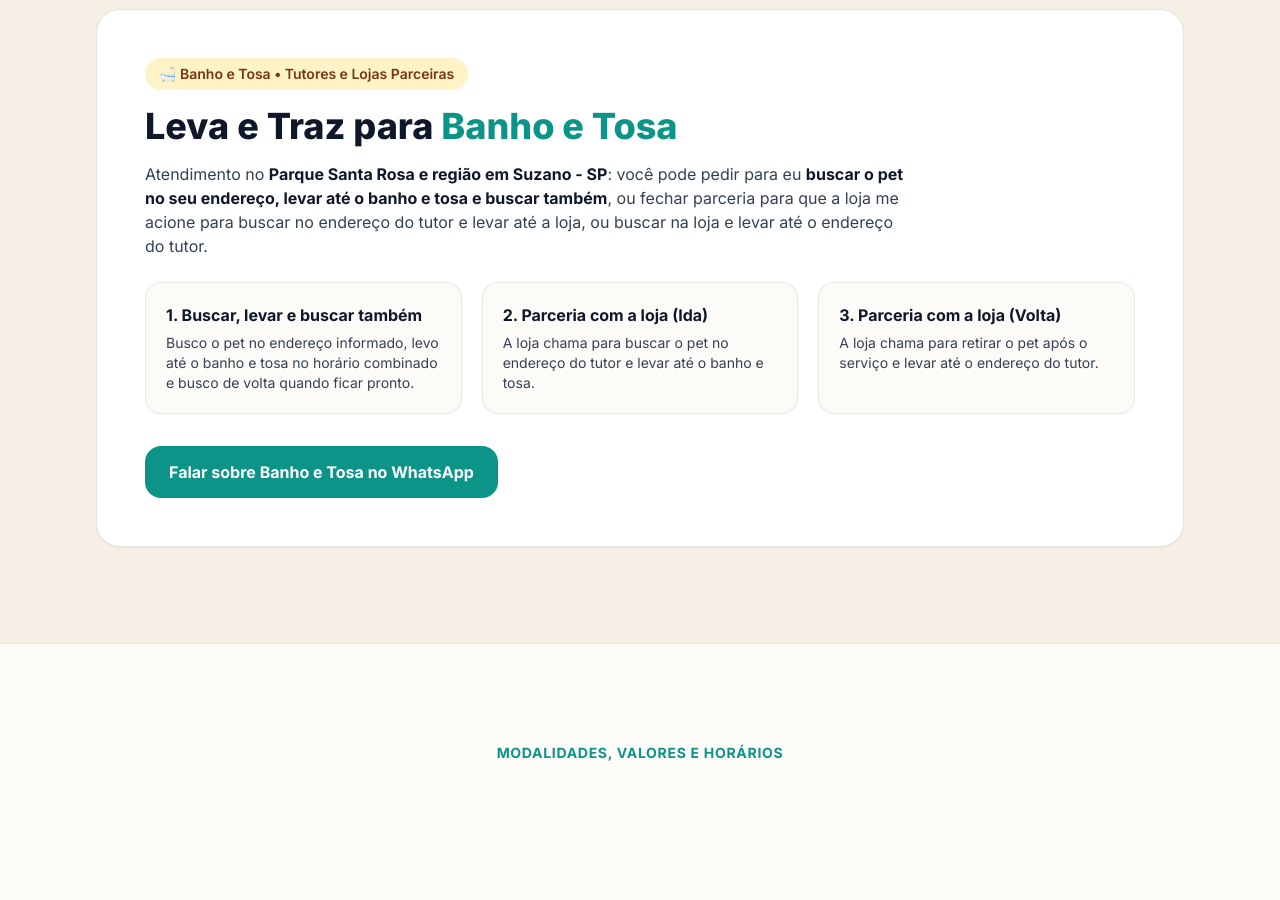
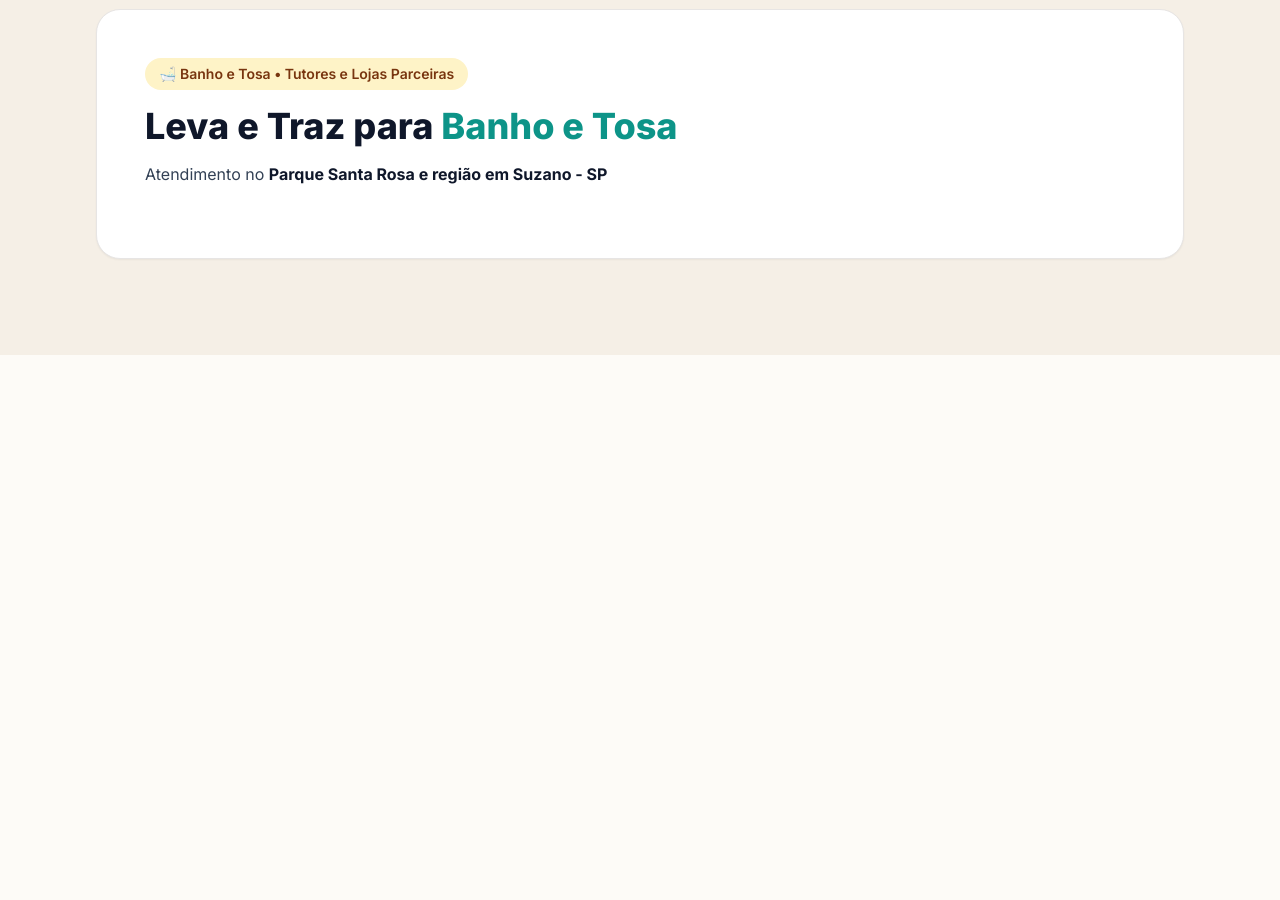
Before and after one commit to Gabsdados/passeio-pet-suzano, a plain HTML site: page index.html in a window 1280 px wide. Shown: the part 2056-2956 px from the top of the page. After the commit the page ends 2411 px from the top, so only its background shows below. Drawn offline with nearby package versions, Linux system fonts and the light colour scheme.

Commit message:
index.html

```diff
--- a/index.html
+++ b/index.html
@@ -227,47 +227,4 @@
         </h2>
 
         <p class="text-sm sm:text-base text-brand-slate leading-relaxed mb-6 max-w-3xl">
-          Atendimento no <strong class="text-brand-navy">Parque Santa Rosa e região em Suzano - SP</strong>: você pode pedir para eu <strong class="text-brand-navy">buscar o pet no seu endereço, levar até o banho e tosa e buscar também</strong>, ou fechar parceria para que a loja me acione para buscar no endereço do tutor e levar até a loja, ou buscar na loja e levar até o endereço do tutor.
-        </p>
-
-        <div class="grid md:grid-cols-3 gap-5 mb-8">
-          <div class="bg-brand-cream rounded-2xl p-5 border border-stone-200/80">
-            <h3 class="font-bold text-brand-navy text-base mb-1.5">1. Buscar, levar e buscar também</h3>
-            <p class="text-xs sm:text-sm text-brand-slate leading-relaxed">
-              Busco o pet no endereço informado, levo até o banho e tosa no horário combinado e busco de volta quando ficar pronto.
-            </p>
-          </div>
-
-          <div class="bg-brand-cream rounded-2xl p-5 border border-stone-200/80">
-            <h3 class="font-bold text-brand-navy text-base mb-1.5">2. Parceria com a loja (Ida)</h3>
-            <p class="text-xs sm:text-sm text-brand-slate leading-relaxed">
-              A loja chama para buscar o pet no endereço do tutor e levar até o banho e tosa.
-            </p>
-          </div>
-
-          <div class="bg-brand-cream rounded-2xl p-5 border border-stone-200/80">
-            <h3 class="font-bold text-brand-navy text-base mb-1.5">3. Parceria com a loja (Volta)</h3>
-            <p class="text-xs sm:text-sm text-brand-slate leading-relaxed">
-              A loja chama para retirar o pet após o serviço e levar até o endereço do tutor.
-            </p>
-          </div>
-        </div>
-
-        <a
-          href="https://api.whatsapp.com/send?phone=5511959954241&text=Ol%C3%A1%20Gabriel!%20Gostaria%20de%20combinar%20leva%20e%20traz%20de%20banho%20e%20tosa%20em%20Suzano."
-          target="_blank"
-          rel="noopener noreferrer"
-          class="inline-flex items-center justify-center px-6 py-3.5 rounded-2xl bg-brand-teal hover:bg-brand-tealDark text-white font-bold text-sm sm:text-base shadow-sm transition-colors"
-        >
-          Falar sobre Banho e Tosa no WhatsApp
-        </a>
-      </div>
-    </div>
-  </section>
-
-  <!-- Seção: Simulador / Agendamento Rápido -->
-  <section id="agendar" class="py-16 sm:py-24 bg-brand-cream border-t border-stone-200/80">
-    <div class="max-w-4xl mx-auto px-4 sm:px-6 lg:px-8">
-      <div class="text-center max-w-2xl mx-auto mb-10">
-        <span class="text-xs sm:text-sm font-bold uppercase tracking-wider text-brand-teal">Modalidades, Valores e Horários</span>
-        <h2 class
+          Atendimento no <strong class="text-brand-navy">Parque Santa Rosa e região em Suzano - SP</strong>
```
